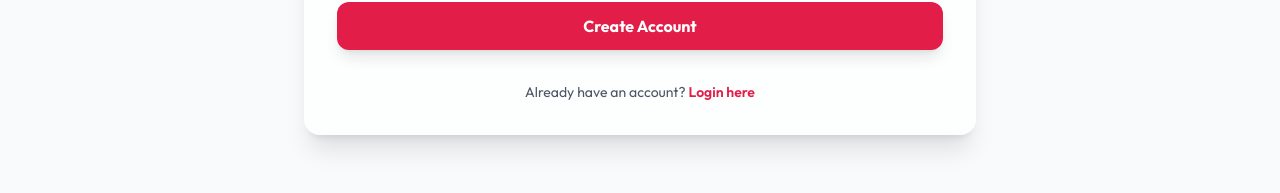
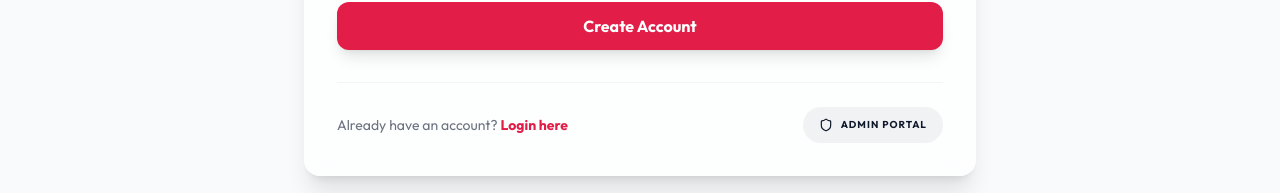
Before and after one commit to karansrinivasan07/blood-donation-management-system-, a React (Vite) app in the folder client/: page /register in a window 1280 px wide. Shown: the part 752-945 px from the top of the page. Before the commit the page ends 919 px from the top, so only its background shows below. Built offline with nearby package versions, Linux system fonts and the light colour scheme; no server answers.

Commit message:
feat: add explicit admin portal link to register page and auto-detect login mode

```diff
--- a/client/src/pages/Login.jsx
+++ b/client/src/pages/Login.jsx
@@ -1,13 +1,21 @@
 import React, { useState } from 'react';
-import { Link, useNavigate } from 'react-router-dom';
+import { Link, useNavigate, useLocation } from 'react-router-dom';
 import { useAuth } from '../context/AuthContext';
 import { toast } from 'react-hot-toast';
 import { LogIn, Mail, Lock, Shield } from 'lucide-react';
+import { useEffect } from 'react';
 
 const Login = () => {
     const [email, setEmail] = useState('');
     const [password, setPassword] = useState('');
+    const location = useLocation();
     const [isAdminMode, setIsAdminMode] = useState(false);
+
+    useEffect(() => {
+        if (location.state?.fromAdmin) {
+            setIsAdminMode(true);
+        }
+    }, [location]);
     const [loading, setLoading] = useState(false);
     const { login } = useAuth();
     const navigate = useNavigate();
--- a/client/src/pages/Register.jsx
+++ b/client/src/pages/Register.jsx
@@ -189,8 +189,8 @@ const Register = () => {
                             type="submit"
                             disabled={loading}
                             className={`w-full py-3 rounded-xl font-bold flex items-center justify-center gap-2 text-white transition-all shadow-lg ${role === 'DONOR' ? 'bg-medical-primary hover:bg-medical-primary/90' :
-                                    role === 'HOSPITAL' ? 'bg-medical-secondary hover:bg-medical-secondary/90' :
-                                        'bg-medical-dark hover:bg-medical-dark/90'
+                                role === 'HOSPITAL' ? 'bg-medical-secondary hover:bg-medical-secondary/90' :
+                                    'bg-medical-dark hover:bg-medical-dark/90'
                                 }`}
                         >
                             {loading ? <div className="w-5 h-5 border-2 border-white/30 border-t-white rounded-full animate-spin"></div> : 'Create Account'}
@@ -198,12 +198,21 @@ const Register = () => {
                     </div>
                 </form>
 
-                <p className="mt-8 text-center text-gray-600 text-sm">
-                    Already have an account?{' '}
-                    <Link to="/login" className="font-semibold text-medical-primary hover:underline">
-                        Login here
+                <div className="mt-8 pt-6 border-t border-gray-100 flex flex-col sm:flex-row items-center justify-between gap-4 text-sm">
+                    <p className="text-gray-500">
+                        Already have an account?{' '}
+                        <Link to="/login" className="font-bold text-medical-primary hover:underline">
+                            Login here
+                        </Link>
+                    </p>
+                    <Link
+                        to="/login"
+                        state={{ fromAdmin: true }}
+                        className="flex items-center gap-2 text-medical-dark font-black uppercase tracking-widest text-[10px] bg-medical-dark/5 px-4 py-2 rounded-full hover:bg-medical-dark hover:text-white transition-all"
+                    >
+                        <Shield size={14} /> Admin Portal
                     </Link>
-                </p>
+                </div>
             </div>
         </div>
     );
```
